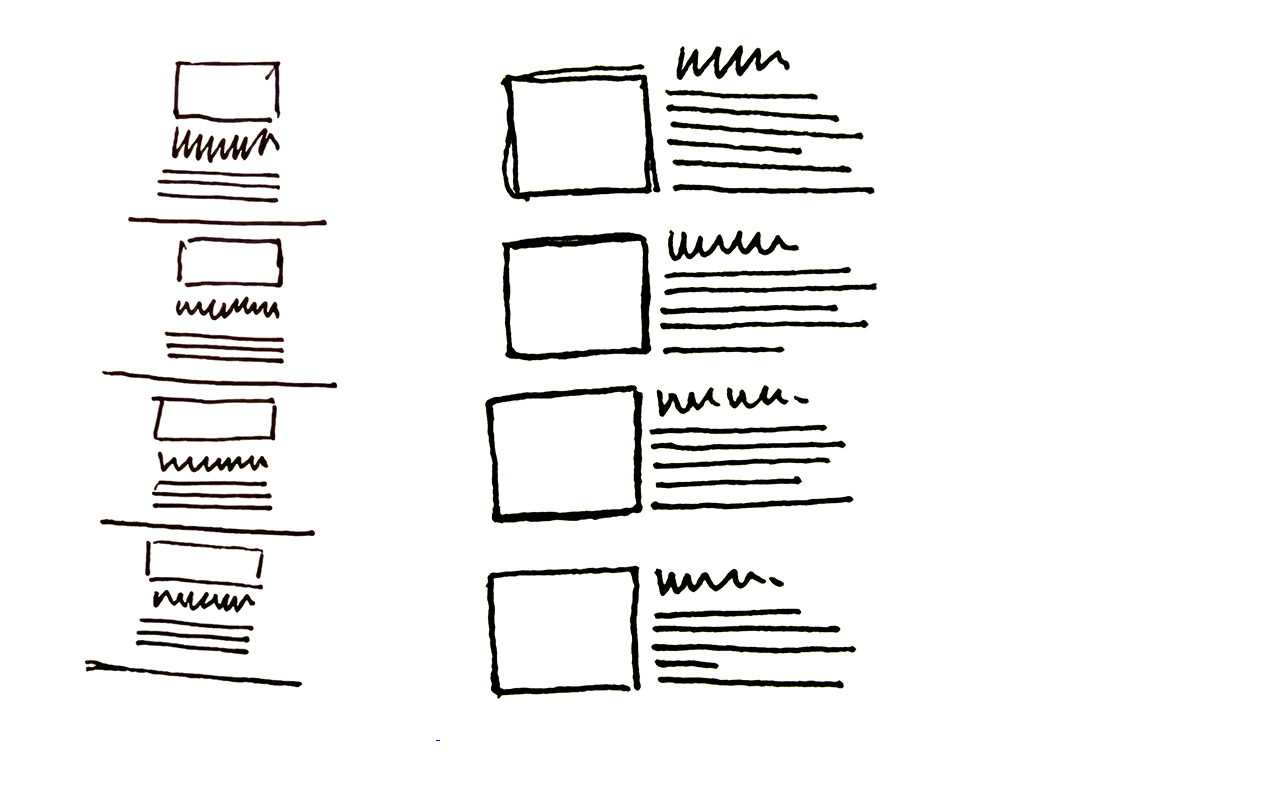
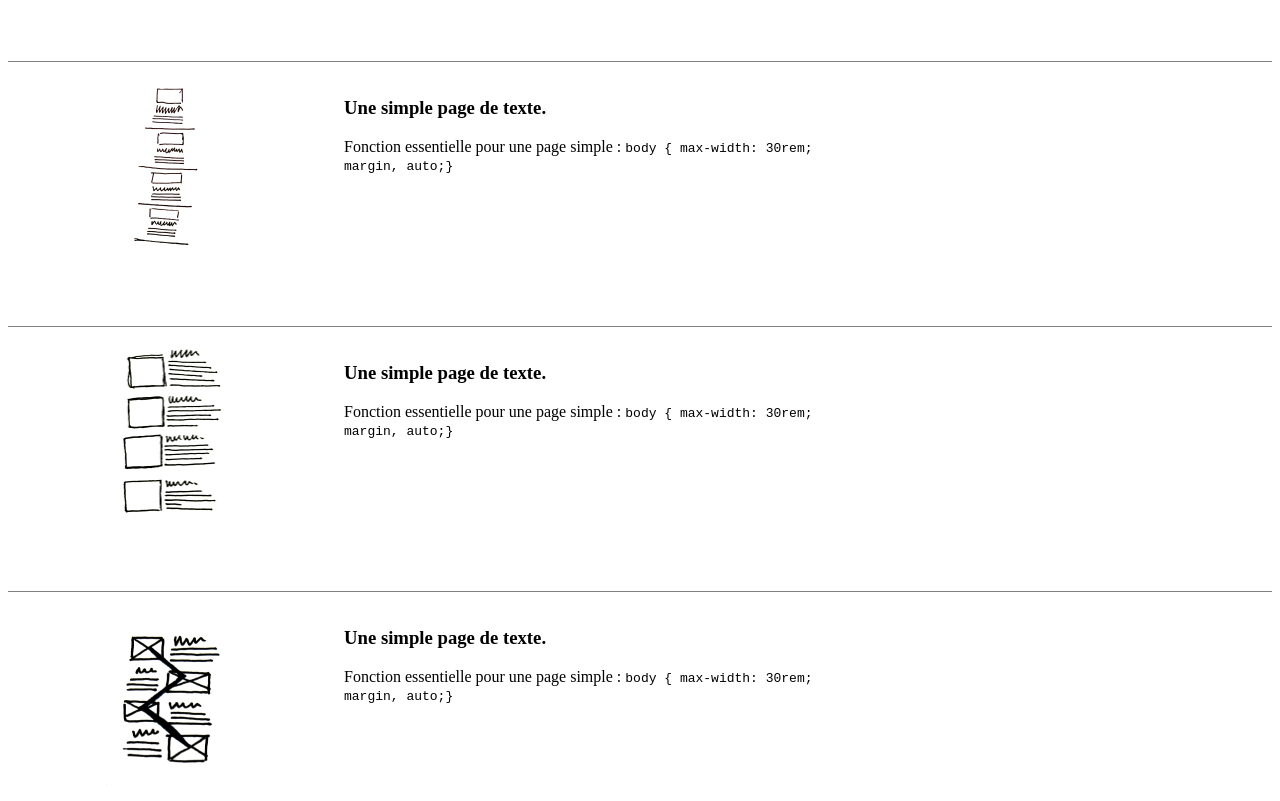
Before and after one commit to agcartier/every-layout, a plain HTML site: page index.html in a window 1280 px wide. Shown: the part 61-862 px from the top of the page. Before the commit the page ends 812 px from the top, so only its background shows below. Drawn offline with Linux system fonts and the light colour scheme.

Commit message:
new home page

```diff
--- a/index.html
+++ b/index.html
@@ -4,17 +4,77 @@
     <meta charset="UTF-8">
     <meta name="viewport" content="width=device-width, initial-scale=1.0">
     <title>Every layout</title>
+
+<style>
+    section {
+            display: flex;
+            align-items: flex-start;
+            gap: 1rem;
+            margin: 4rem 0;
+            border-top: 1px solid grey;
+            padding-top: 1rem;
+        }
+
+        p { max-width: 60ch; }
+
+        .vignette{
+            /* width: 20rem; */
+            flex: 0 0 20rem;
+            aspect-ratio: 16/9;
+        }
+        .vignette img{
+            width: 100%;
+            height: 100%;
+            object-fit: contain;
+        }
+</style>
 </head>
 <body>
     <h1>Every layout</h1>
 
+
+
+
+		<section>
+			<div class="vignette">
 				<a href="layout-01-simple.html">
                     <img src="vignettes/Time_perso.jpg.png" alt="">
                 </a>
+			</div>
+			<div class="description">
+				<h3>Une simple page de texte.</h3>
+				<p>Fonction essentielle pour une page simple :
+				<code>body { max-width: 30rem; margin, auto;}</code></p>
+			</div>
+		</section>
 
+        		<section>
+			<div class="vignette">
 				<a href="layout-02-colonnes.html">
                     <img src="vignettes/layout-02-colonnes.png" alt="">
                 </a>
+			</div>
+			<div class="description">
+				<h3>Une simple page de texte.</h3>
+				<p>Fonction essentielle pour une page simple :
+				<code>body { max-width: 30rem; margin, auto;}</code></p>
+			</div>
+		</section>
+
+        		<section>
+			<div class="vignette">
+				<a href="layout-03-zigzag.html">
+                    <img src="vignettes/layout-03-zigzag.png" alt="">
+                </a>
+			</div>
+			<div class="description">
+				<h3>Une simple page de texte.</h3>
+				<p>Fonction essentielle pour une page simple :
+				<code>body { max-width: 30rem; margin, auto;}</code></p>
+			</div>
+		</section>
+
+
 
 </body>
 </html>
```
Lines whose indentation alone changed are shown as unchanged.
